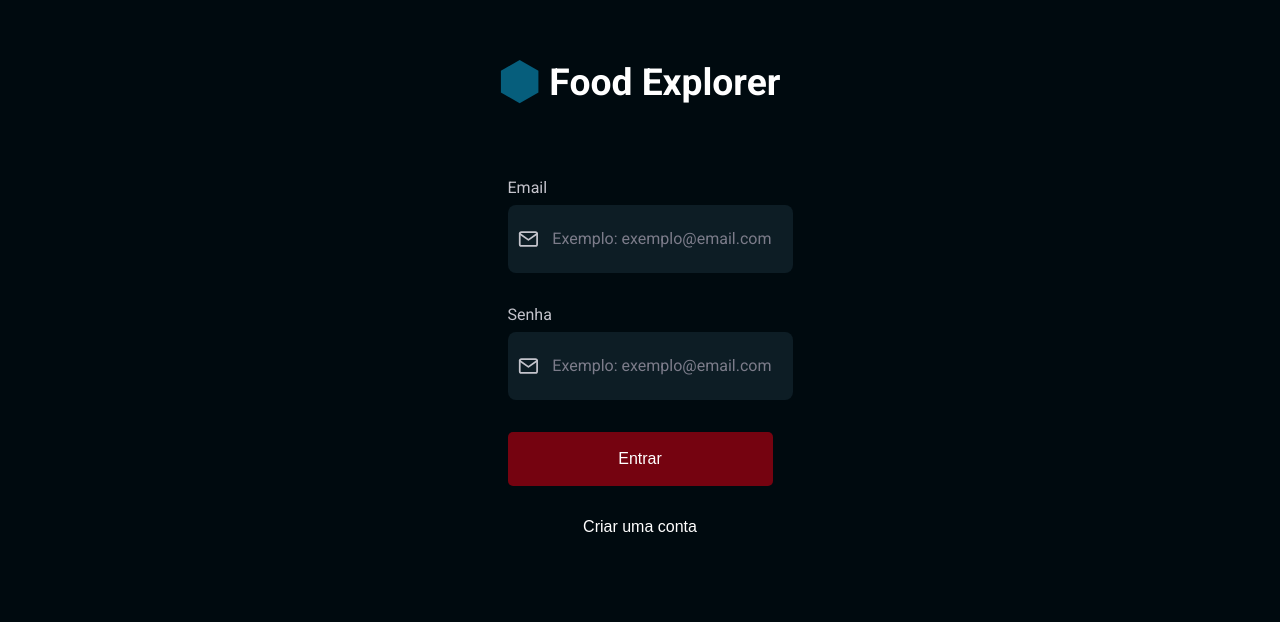
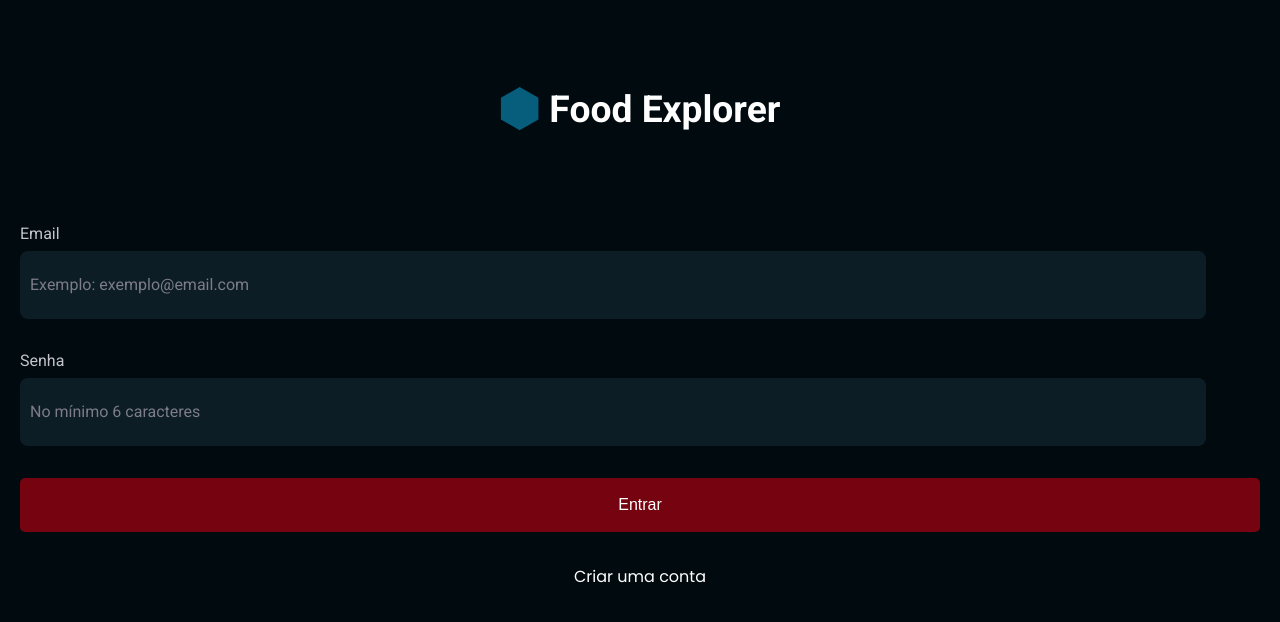
Before and after one commit to marcoslucas28/FoodExplorer-Front, a React (Vite) app: page / in a window 1280 px wide. Shown: the part 102-724 px from the top of the page. Built offline with nearby package versions, Linux system fonts and the light colour scheme.

Commit message:
Create singIn page

```diff
--- a/src/components/ButtonText/index.jsx
+++ b/src/components/ButtonText/index.jsx
@@ -1,8 +1,9 @@
 import { Container } from './styles'
 
-export function ButtonText({title, ...rest}){
+export function ButtonText({title, isBigSize=true, icon: Icon, ...rest}){
     return(
-        <Container {...rest}>
+        <Container $isbigsize={isBigSize} {...rest}>
+            {Icon && <Icon />}
             {title}
         </Container>
     )
--- a/src/components/ButtonText/styles.js
+++ b/src/components/ButtonText/styles.js
@@ -3,6 +3,12 @@ import styled from 'styled-components'
 export const Container = styled.button`
     background: transparent;
     border: none;
-    font-size: 1.6rem;
-    color: ${({theme}) => theme.COLORS.LIGHT_100};
+    font-size: ${({$isbigsize}) => $isbigsize ? '2.4rem' : '1.655rem'};
+    color: ${({theme}) => theme.COLORS.LIGHT_300};
+
+    svg {
+        width: ${({$isbigsize}) => $isbigsize ? '3.2rem' : '2.2rem'};
+        color: ${({theme}) => theme.COLORS.LIGHT_100};
+        margin-right: 1rem;
+    }
 `
--- a/src/components/Input/styles.js
+++ b/src/components/Input/styles.js
@@ -4,7 +4,7 @@ export const Container = styled.div`
     background-color: ${({theme}) => theme.COLORS.DARK_900};
     border-radius: 8px;
     height: 4.8rem;
-    width: 100%;
+    width: 94%;
     display: flex;
     gap: 1.4rem;
     padding: 1rem 1rem;
--- a/src/pages/SingIn/index.jsx
+++ b/src/pages/SingIn/index.jsx
@@ -8,7 +8,11 @@ import { ButtonText } from '../../components/ButtonText'
 
 import icon from '../../assets/Polygon 1.svg'
 
+import { Link } from 'react-router-dom'
+
 export function SingIn(){
+
+
     return(
         <Container>
             <Title>
@@ -19,17 +23,17 @@ export function SingIn(){
             <Content>
                 <div>
                     <span>Email</span>
-                    <Input placeholder="Exemplo: exemplo@email.com" type="text" icon={FiMail}  />
+                    <Input placeholder="Exemplo: exemplo@email.com" type="text" />
                 </div>
 
                 <div>
                     <span>Senha</span>
-                    <Input placeholder="Exemplo: exemplo@email.com" type="password" icon={FiMail}  />
+                    <Input placeholder="No mínimo 6 caracteres" type="password" />
                 </div>
 
                 <Button title="Entrar" />
 
-                <ButtonText title="Criar uma conta" />
+                <Link to="/register">Criar uma conta</Link>
 
             </Content>
         </Container>
--- a/src/pages/SingIn/styles.js
+++ b/src/pages/SingIn/styles.js
@@ -7,6 +7,7 @@ export const Container = styled.div`
     justify-content: center;
     align-items: center;
     height: 100vh;
+    margin-top: 5rem;
 `
 
 export const Title = styled.div`
@@ -31,6 +32,8 @@ export const Content = styled.div`
     overflow: visible;
     justify-content: center;
     align-items: center;
+    width: 100%;
+    padding: 2rem;
 
     > div {
         box-sizing: content-box;
@@ -49,4 +52,11 @@ export const Content = styled.div`
             width: 100%;
         }
     }
+
+    a {
+        background: transparent;
+        border: none;
+        font-size: 1.6rem;
+        color: ${({theme}) => theme.COLORS.LIGHT_100};
+    }
 `
--- a/src/styles/global.js
+++ b/src/styles/global.js
@@ -21,7 +21,7 @@ export default createGlobalStyle`
         box-sizing: border-box;
 
         --scroll-track-color: #2f3538;
-        --scroll-thumb-color: #111c73;
+        --scroll-thumb-color:rgb(17, 37, 163);
         --scroll-size: 8px;
 
         scrollbar-color: var(--scroll-thumb-color) var(--scroll-track-color)
@@ -30,7 +30,9 @@ export default createGlobalStyle`
     body {
         height: 100vh;
 
-        overflow: hidden;
+        overflow-x: hidden;
+        overflow-y: auto;
+
 
         background-color: ${({theme}) => theme.COLORS.DARK_400};
         color: ${({theme}) => theme.COLORS.LIGHT_100};
```
